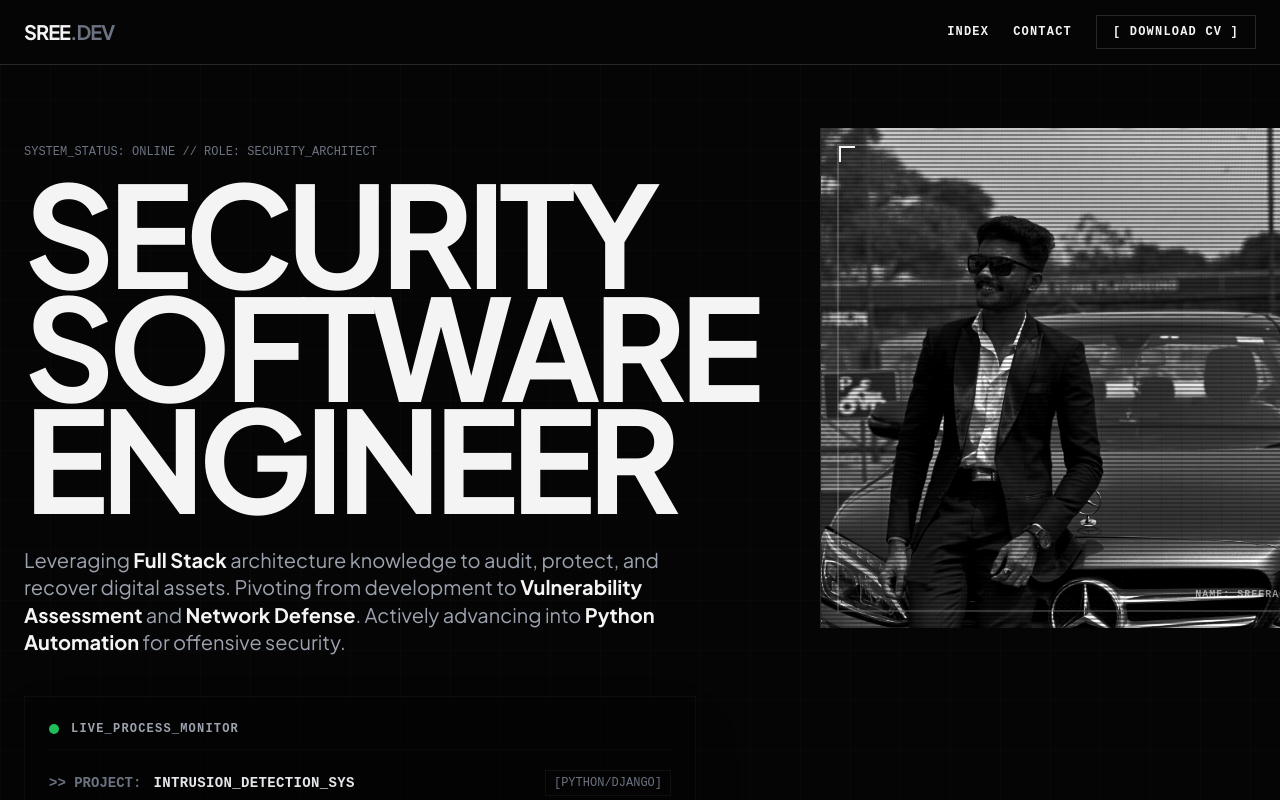
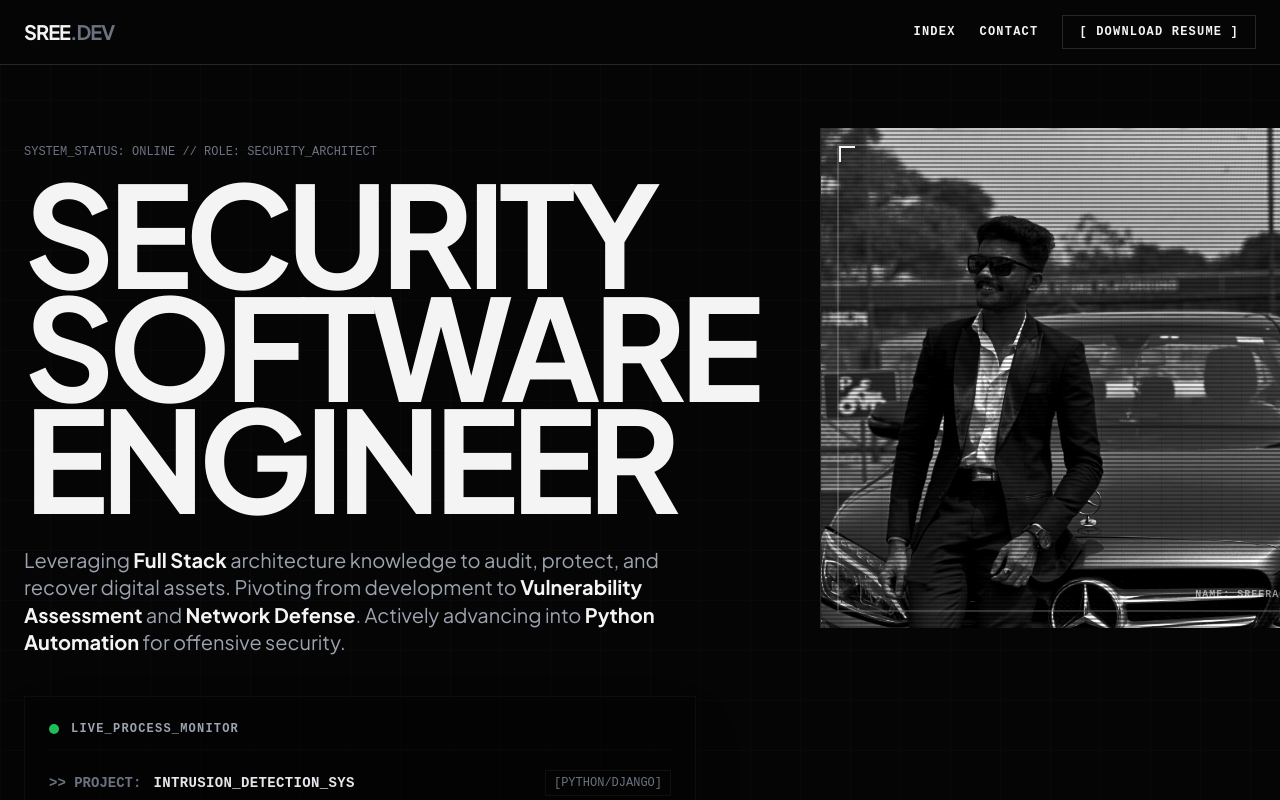
Before and after one commit to sree-sr7/portfolio_sree, a React (Vite) app: page / in a window 1280 px wide. Shown: the top 800 px of the page. Built offline with nearby package versions, Linux system fonts and the light colour scheme.

Commit message:
Updated Resume

```diff
--- a/src/DesignMono.jsx
+++ b/src/DesignMono.jsx
@@ -63,7 +63,7 @@ export default function DesignMono() {
               download="Sreeraj_Sreekumar_Resume.pdf"
               className="text-xs font-mono font-bold tracking-widest uppercase px-4 py-2 border border-silver hover:bg-paper hover:text-noir transition-all duration-300"
             >
-              [ DOWNLOAD CV ]
+              [ DOWNLOAD RESUME ]
             </a>
           </div>
         </div>
```
Also changed, not shown: 1 other file (tests, documents, lock files or other folders).
